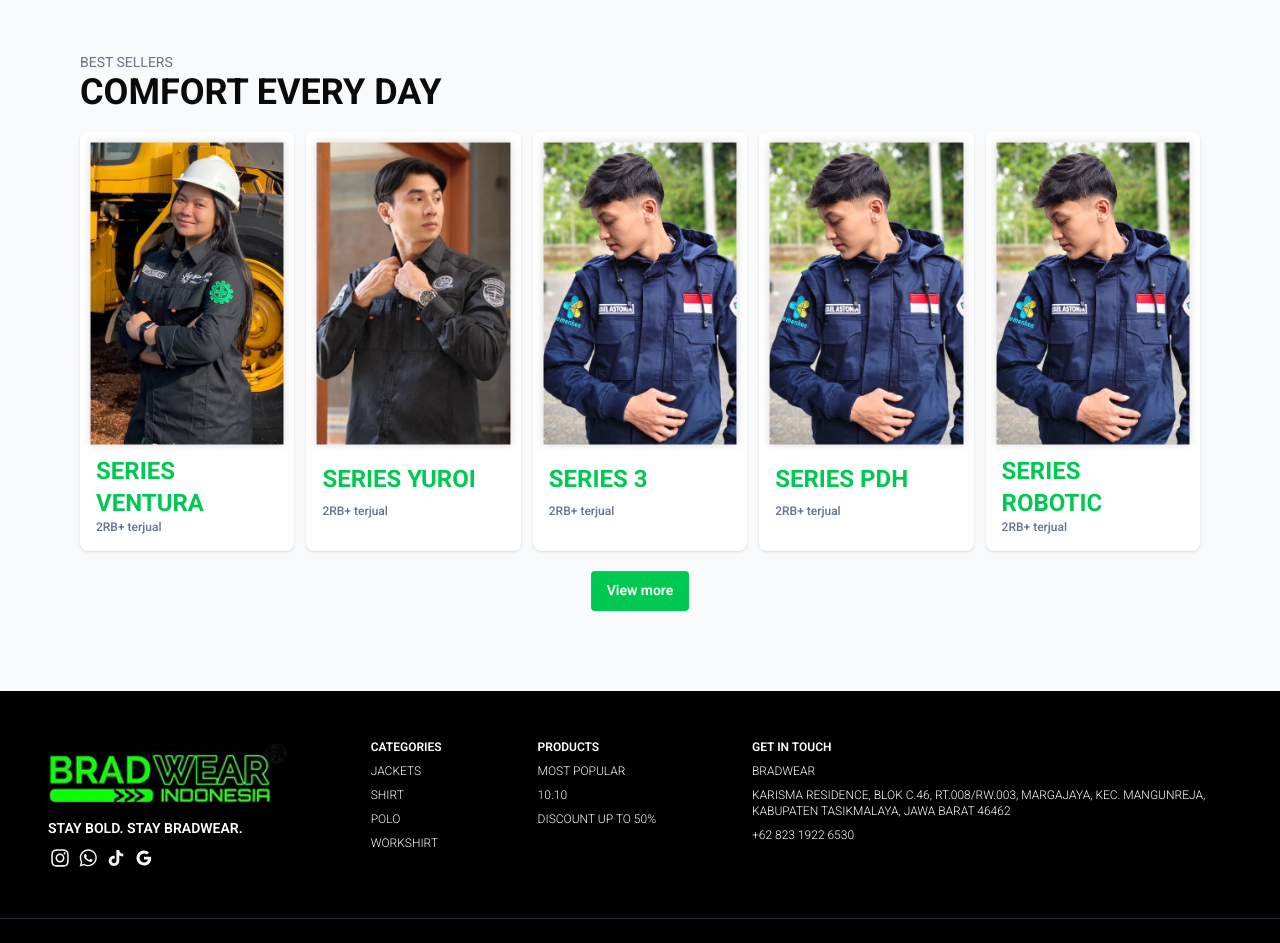
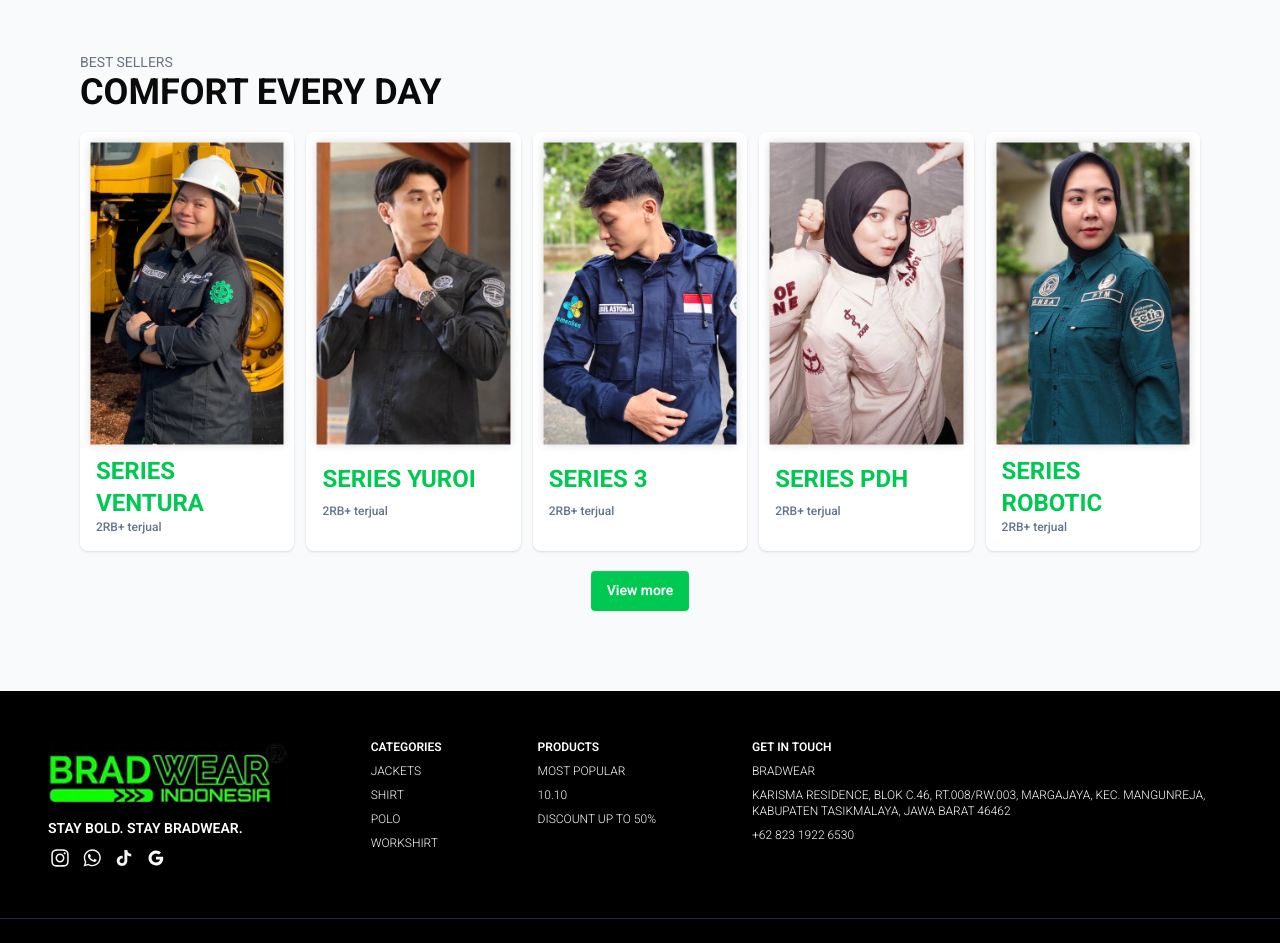
Before and after one commit to Amoebajelek/bradwearindonesia, a Next.js app: page / in a window 1280 px wide. Shown: the part 100-1043 px from the top of the page. Built offline with nearby package versions, Linux system fonts and the light colour scheme.

Commit message:
split codes

```diff
--- a/app/_components/AllProducts.tsx
+++ b/app/_components/AllProducts.tsx
@@ -1,84 +1,7 @@
 import Image from "next/image";
+import Link from "next/link";
 
-const products = [
-  {
-    id: 1,
-    name: "Series Ventura",
-    sells: "2RB+ terjual",
-    desc: "A card component has a figure, a body part, and inside body there are title and actions parts.",
-    image: "/Carousel-1.jpg",
-  },
-  {
-    id: 2,
-    name: "Series Yuroi",
-    sells: "2RB+ terjual",
-    desc: "A card component has a figure, a body part, and inside body there are title and actions parts.",
-    image: "/Carousel-2.jpg",
-  },
-  {
-    id: 3,
-    name: "Series 3",
-    sells: "2RB+ terjual",
-    desc: "A card component has a figure, a body part, and inside body there are title and actions parts.",
-    image: "/Carousel-3.jpg",
-  },
-  {
-    id: 4,
-    name: "Series PDH",
-    sells: "2RB+ terjual",
-    desc: "A card component has a figure, a body part, and inside body there are title and actions parts.",
-    image: "/Carousel-3.jpg",
-  },
-  {
-    id: 5,
-    name: "Series Robotic",
-    sells: "2RB+ terjual",
-    desc: "A card component has a figure, a body part, and inside body there are title and actions parts.",
-    image: "/Carousel-3.jpg",
-  },
-  {
-    id: 6,
-    name: "Series 1",
-    sells: "2RB+ terjual",
-    desc: "A card component has a figure, a body part, and inside body there are title and actions parts|",
-    image: "/Carousel-3.jpg",
-  },
-  {
-    id: 7,
-    name: "Series Strazard",
-    sells: "2RB+ terjual",
-    desc: "A card component has a figure, a body part, and inside body there are title and actions parts|",
-    image: "/Carousel-3.jpg",
-  },
-  {
-    id: 8,
-    name: "Series Strazard",
-    sells: "2RB+ terjual",
-    desc: "A card component has a figure, a body part, and inside body there are title and actions parts|",
-    image: "/Carousel-3.jpg",
-  },
-  {
-    id: 9,
-    name: "Series 2",
-    sells: "2RB+ terjual",
-    desc: "A card component has a figure, a body part, and inside body there are title and actions parts|",
-    image: "/Carousel-3.jpg",
-  },
-  {
-    id: 10,
-    name: "Series Brad V-2",
-    sells: "2RB+ terjual",
-    desc: "A card component has a figure, a body part, and inside body there are title and actions parts|",
-    image: "/Carousel-3.jpg",
-  },
-  {
-    id: 11,
-    name: "Series Brad V-1",
-    sells: "2RB+ terjual",
-    desc: "A card component has a figure, a body part, and inside body there are title and actions parts|",
-    image: "/Carousel-3.jpg",
-  },
-];
+import Db from "@/utils/db.json"
 
 export default function AllProducts() {
   return (
@@ -136,11 +59,12 @@ export default function AllProducts() {
 
       {/* Content */}
       <div className="grid sm:grid-cols-1 md:grid-cols-3 lg:grid-cols-5 gap-3">
-        {products.map((product) => (
-          <div className="card bg-white shadow-sm" key={product.id}>
+        {Db.map((e) => (
+          <Link href={`/products/${e.id}`} key={e.id}>
+            <div className="card bg-white shadow-sm">
               <figure>
                 <Image
-                src={product.image}
+                  src={e.image}
                   alt="Product 1"
                   className="w-full"
                   width={360}
@@ -150,13 +74,14 @@ export default function AllProducts() {
               </figure>
               <div className="card-body p-4 pt-0 gap-0">
                 <p className="card-title uppercase text-xl lg:text-2xl font-bold text-green-500">
-                {product.name}
+                  {e.name}
                 </p>
                 <p className="text-slate-500 text-xs font-medium">
-                {product.sells}
+                  {e.sells}
                 </p>
               </div>
             </div>
+          </Link>
         ))}
       </div>
       {/*End Content */}
--- a/app/_components/Footer.tsx
+++ b/app/_components/Footer.tsx
@@ -2,10 +2,6 @@ import Image from "next/image";
 import Link from "next/link";
 
 import Logo from "@/public/logo.jpg";
-import IconInstagram from "@/public/icon-instagram.svg";
-import IconWhatsapp from "@/public/icon-whatsapp.svg";
-import IconTiktok from "@/public/icon-tiktok.svg";
-import iconEmail from "@/public/icon-email.svg";
 
 const Categories = [
   {
@@ -61,6 +57,32 @@ const Getintouch = [
     title: "+62 823 1922 6530",
   },
 ];
+const socialMedia = [
+  {
+    id: 0,
+    alt: "Instagram",
+    src: "/icon-instagram.svg",
+    href: "https://www.instagram.com/bradwear_indonesia",
+  },
+  {
+    id: 1,
+    alt: "Whatsapp",
+    src: "/icon-whatsapp.svg",
+    href: "https://l.instagram.com/?u=https%3A%2F%2Fhreftr.ee%2FbradwearIndonesia%3Ffbclid%3DPAZXh0bgNhZW0CMTEAAadnU5Xv4LSJSNMMyYliwxQeBzllEwaB92aAyxESkS_6p-IFBhL32qyHuLfHrw_aem_55YGzowIY3lP7DNMml64ew&e=AT3AqCgf7EmKZb5_k4oNQRDb9OzmL-GkKaZzMzsbY0enZ8VeW6dKXgvEEfpo6UjBxkVibRjZEkMuY3ViRL2kMKRADDwjmnITgvIz14mxDQ",
+  },
+  {
+    id: 2,
+    alt: "TikTok",
+    src: "/icon-tiktok.svg",
+    href: "https://l.instagram.com/?u=https%3A%2F%2Fwww.tiktok.com%2F%40bradwearindonesia%3F_t%3DZS-8xXp87In0z9%26_r%3D1%26fbclid%3DPAZXh0bgNhZW0CMTEAAafcuTMws96_dTZDNHydBbfddCy8f7rbZk8R9lQl0ucSNcOTT2gwnOHtpYYyKA_aem_amW39md3i80fQIehxJksWQ&e=AT1YLiO8ftoPZzhh1zf6HkqBZDl93EvdhOuWp5YQnKJx_sAQop-f2AFAV7HZTxG0vdF2EX-olmbEIHgBsiZQrQKlCbt1DVxqV5kgfIOIUw",
+  },
+  {
+    id: 3,
+    alt: "Email",
+    src: "/icon-email.svg",
+    href: "https://l.instagram.com/?u=https%3A%2F%2Fwww.youtube.com%2F%40gilang_setianugraha%3Ffbclid%3DPAZXh0bgNhZW0CMTEAAaeRlQBgjieFYtNP4mX1s2r4fBnV2tZ84B8GGtNtAJ9sVuaj73qECGYS3qgkbw_aem_1cGd11tOYw4X6EoDaS5wCQ&e=AT3KlqTC2CaxaxR6xGsBK0hv0A9AazFon-zBlNCnzGOGIPqbf1gAR-a9pg6Rp5sMCWqwVQCqqB8tYwGlY8fG28TfOr4JiO-FUIq69nm3Zw",
+  },
+];
 
 export default function Footer() {
   return (
@@ -74,55 +96,20 @@ export default function Footer() {
           <p className="text-sm uppercase font-semibold text-white">
             Stay Bold. Stay Bradwear.
           </p>
-          <div className="flex gap-1">
-            <Link
-              href="https://www.instagram.com/bradwear_indonesia"
-              target="_blank"
-            >
+          <div className="flex gap-2">
+            {socialMedia.map((socmed) => {
+              return (
+                <Link href={socmed.href} target="_blank" key={socmed.id}>
                   <Image
-                src={IconInstagram}
-                alt="Icon Instagram"
+                    src={socmed.src}
+                    alt={socmed.alt}
                     width={24}
                     height={24}
                     loading="lazy"
                   />
                 </Link>
-            <Link
-              href="https://l.instagram.com/?u=https%3A%2F%2Flinktr.ee%2FbradwearIndonesia%3Ffbclid%3DPAZXh0bgNhZW0CMTEAAadnU5Xv4LSJSNMMyYliwxQeBzllEwaB92aAyxESkS_6p-IFBhL32qyHuLfHrw_aem_55YGzowIY3lP7DNMml64ew&e=AT3AqCgf7EmKZb5_k4oNQRDb9OzmL-GkKaZzMzsbY0enZ8VeW6dKXgvEEfpo6UjBxkVibRjZEkMuY3ViRL2kMKRADDwjmnITgvIz14mxDQ"
-              target="_blank"
-            >
-              <Image
-                src={IconWhatsapp}
-                alt="Icon Instagram"
-                width={24}
-                height={24}
-                loading="lazy"
-              />
-            </Link>
-            <Link
-              href="https://l.instagram.com/?u=https%3A%2F%2Fwww.tiktok.com%2F%40bradwearindonesia%3F_t%3DZS-8xXp87In0z9%26_r%3D1%26fbclid%3DPAZXh0bgNhZW0CMTEAAafcuTMws96_dTZDNHydBbfddCy8f7rbZk8R9lQl0ucSNcOTT2gwnOHtpYYyKA_aem_amW39md3i80fQIehxJksWQ&e=AT1YLiO8ftoPZzhh1zf6HkqBZDl93EvdhOuWp5YQnKJx_sAQop-f2AFAV7HZTxG0vdF2EX-olmbEIHgBsiZQrQKlCbt1DVxqV5kgfIOIUw"
-              target="_blank"
-            >
-              <Image
-                src={IconTiktok}
-                alt="Icon Instagram"
-                width={24}
-                height={24}
-                loading="lazy"
-              />
-            </Link>
-            <Link
-              href="https://l.instagram.com/?u=https%3A%2F%2Fwww.youtube.com%2F%40gilang_setianugraha%3Ffbclid%3DPAZXh0bgNhZW0CMTEAAaeRlQBgjieFYtNP4mX1s2r4fBnV2tZ84B8GGtNtAJ9sVuaj73qECGYS3qgkbw_aem_1cGd11tOYw4X6EoDaS5wCQ&e=AT3KlqTC2CaxaxR6xGsBK0hv0A9AazFon-zBlNCnzGOGIPqbf1gAR-a9pg6Rp5sMCWqwVQCqqB8tYwGlY8fG28TfOr4JiO-FUIq69nm3Zw"
-              target="_blank"
-            >
-              <Image
-                src={iconEmail}
-                alt="Icon Instagram"
-                width={24}
-                height={24}
-                loading="lazy"
-              />
-            </Link>
+              );
+            })}
           </div>
         </div>
         {/* End Logo */}
--- a/app/_components/Products.tsx
+++ b/app/_components/Products.tsx
@@ -1,78 +1,5 @@
 import Image from "next/image";
-
-const products = [
-  {
-    id: 1,
-    name: "Series Ventura",
-    sells: "2RB+ terjual",
-    desc: "A card component has a figure, a body part, and inside body there are title and actions parts.",
-    image: "/Carousel-1.jpg",
-  },
-  {
-    id: 2,
-    name: "Series Yuroi",
-    sells: "2RB+ terjual",
-    desc: "A card component has a figure, a body part, and inside body there are title and actions parts.",
-    image: "/Carousel-2.jpg",
-  },
-  {
-    id: 3,
-    name: "Series 3",
-    sells: "2RB+ terjual",
-    desc: "A card component has a figure, a body part, and inside body there are title and actions parts.",
-    image: "/Carousel-3.jpg",
-  },
-  {
-    id: 4,
-    name: "Series PDH",
-    sells: "2RB+ terjual",
-    desc: "A card component has a figure, a body part, and inside body there are title and actions parts.",
-    image: "/Carousel-3.jpg",
-  },
-  {
-    id: 5,
-    name: "Series Robotic",
-    sells: "2RB+ terjual",
-    desc: "A card component has a figure, a body part, and inside body there are title and actions parts.",
-    image: "/Carousel-3.jpg",
-  },
-  // {
-  //   id: 6,
-  //   name: "Series 1",
-  //   desc: "A card component has a figure, a body part, and inside body there are title and actions parts|",
-  //   image: "/Carousel-3.jpg",
-  // },
-  // {
-  //   id: 7,
-  //   name: "Series Strazard",
-  //   desc: "A card component has a figure, a body part, and inside body there are title and actions parts|",
-  //   image: "/Carousel-3.jpg",
-  // },
-  // {
-  //   id: 8,
-  //   name: "Series Strazard",
-  //   desc: "A card component has a figure, a body part, and inside body there are title and actions parts|",
-  //   image: "/Carousel-3.jpg",
-  // },
-  // {
-  //   id: 9,
-  //   name: "Series 2",
-  //   desc: "A card component has a figure, a body part, and inside body there are title and actions parts|",
-  //   image: "/Carousel-3.jpg",
-  // },
-  // {
-  //   id: 10,
-  //   name: "Series Brad V-2",
-  //   desc: "A card component has a figure, a body part, and inside body there are title and actions parts|",
-  //   image: "/Carousel-3.jpg",
-  // },
-  // {
-  //   id: 10,
-  //   name: "Series Brad V-1",
-  //   desc: "A card component has a figure, a body part, and inside body there are title and actions parts|",
-  //   image: "/Carousel-3.jpg",
-  // },
-];
+import Db from "@/utils/db.json";
 
 export default function Products() {
   return (
@@ -91,11 +18,11 @@ export default function Products() {
 
       {/* Content */}
       <div className="grid sm:grid-cols-1 md:grid-cols-3 lg:grid-cols-5 gap-3">
-        {products.map((product) => (
-          <div className="card bg-white shadow-sm" key={product.id}>
+        {Db.slice(0, 5).map((e) => (
+          <div className="card bg-white shadow-sm" key={e.id}>
             <figure>
               <Image
-                src={product.image}
+                src={e.image}
                 alt="Product 1"
                 className="w-full"
                 width={360}
@@ -105,10 +32,10 @@ export default function Products() {
             </figure>
             <div className="card-body p-4 pt-0 gap-0">
               <p className="card-title uppercase text-xl lg:text-2xl font-bold text-green-500">
-                {product.name}
+                {e.name}
               </p>
               <p className="text-slate-500 text-xs font-medium">
-                {product.sells}
+                {e.sells}
               </p>
             </div>
           </div>
--- /dev/null
+++ b/utils/db.json
@@ -0,0 +1,82 @@
+[
+  {
+    "id": 0,
+    "name": "Series Ventura",
+    "sells": "2RB+ terjual",
+    "desc": "A card component has a figure, a body part, and inside body there are title and actions parts.",
+    "image": "/Carousel-1.jpg",
+    "category": ["all", "workshirt"]
+  },
+  {
+    "id": 1,
+    "name": "Series Yuroi",
+    "sells": "2RB+ terjual",
+    "desc": "A card component has a figure, a body part, and inside body there are title and actions parts.",
+    "image": "/Carousel-2.jpg",
+    "category": ["all", "workshirt"]
+  },
+  {
+    "id": 2,
+    "name": "Series 3",
+    "sells": "2RB+ terjual",
+    "desc": "A card component has a figure, a body part, and inside body there are title and actions parts.",
+    "image": "/Carousel-3.jpg",
+    "category": ["all", "workshirt"]
+  },
+  {
+    "id": 3,
+    "name": "Series PDH",
+    "sells": "2RB+ terjual",
+    "desc": "A card component has a figure, a body part, and inside body there are title and actions parts.",
+    "image": "/Carousel-4.jpg",
+    "category": ["all", "workshirt"]
+  },
+  {
+    "id": 4,
+    "name": "Series Robotic",
+    "sells": "2RB+ terjual",
+    "desc": "A card component has a figure, a body part, and inside body there are title and actions parts.",
+    "image": "/Carousel-5.jpg",
+    "category": ["all", "workshirt"]
+  },
+  {
+    "id": 5,
+    "name": "Series 4",
+    "sells": "2RB+ terjual",
+    "desc": "A card component has a figure, a body part, and inside body there are title and actions parts.",
+    "image": "/Carousel-4.jpg",
+    "category": ["all", "workshirt"]
+  },
+  {
+    "id": 6,
+    "name": "Series Strazard",
+    "sells": "2RB+ terjual",
+    "desc": "A card component has a figure, a body part, and inside body there are title and actions parts.",
+    "image": "/Carousel-3.jpg",
+    "category": ["all", "workshirt"]
+  },
+  {
+    "id": 7,
+    "name": "Series 2",
+    "sells": "2RB+ terjual",
+    "desc": "A card component has a figure, a body part, and inside body there are title and actions parts.",
+    "image": "/Carousel-2.jpg",
+    "category": ["all", "workshirt"]
+  },
+  {
+    "id": 8,
+    "name": "Series V-2",
+    "sells": "2RB+ terjual",
+    "desc": "A card component has a figure, a body part, and inside body there are title and actions parts.",
+    "image": "/Carousel-1.jpg",
+    "category": ["all", "workshirt"]
+  },
+  {
+    "id": 9,
+    "name": "Series V-1",
+    "sells": "2RB+ terjual",
+    "desc": "A card component has a figure, a body part, and inside body there are title and actions parts.",
+    "image": "/Carousel-2.jpg",
+    "category": ["all", "workshirt"]
+  }
+]
```
Also changed, not shown: app/(pages)/products/[slug]/page.tsx (added, +36 -0 lines). Lines whose indentation alone changed are shown as unchanged.
